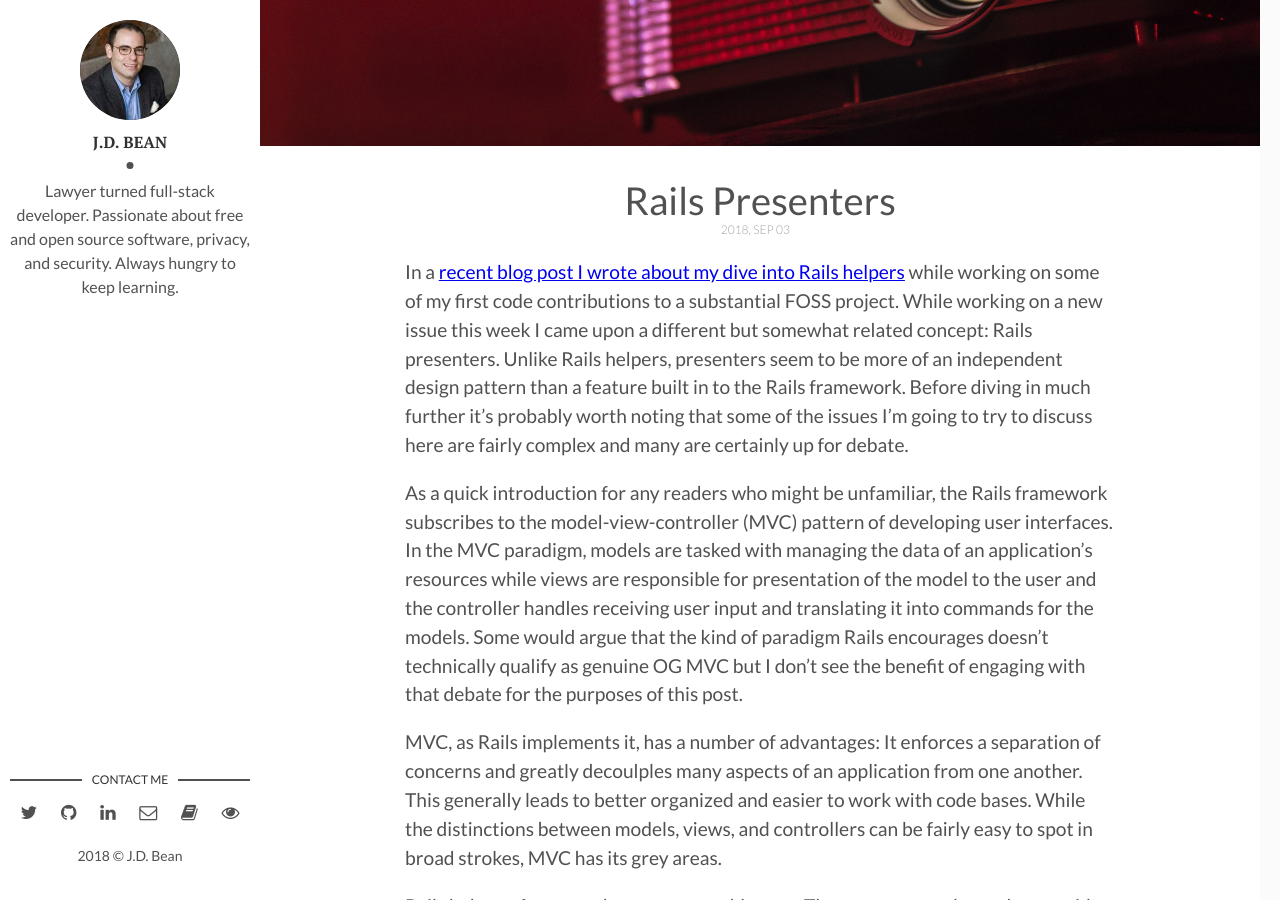
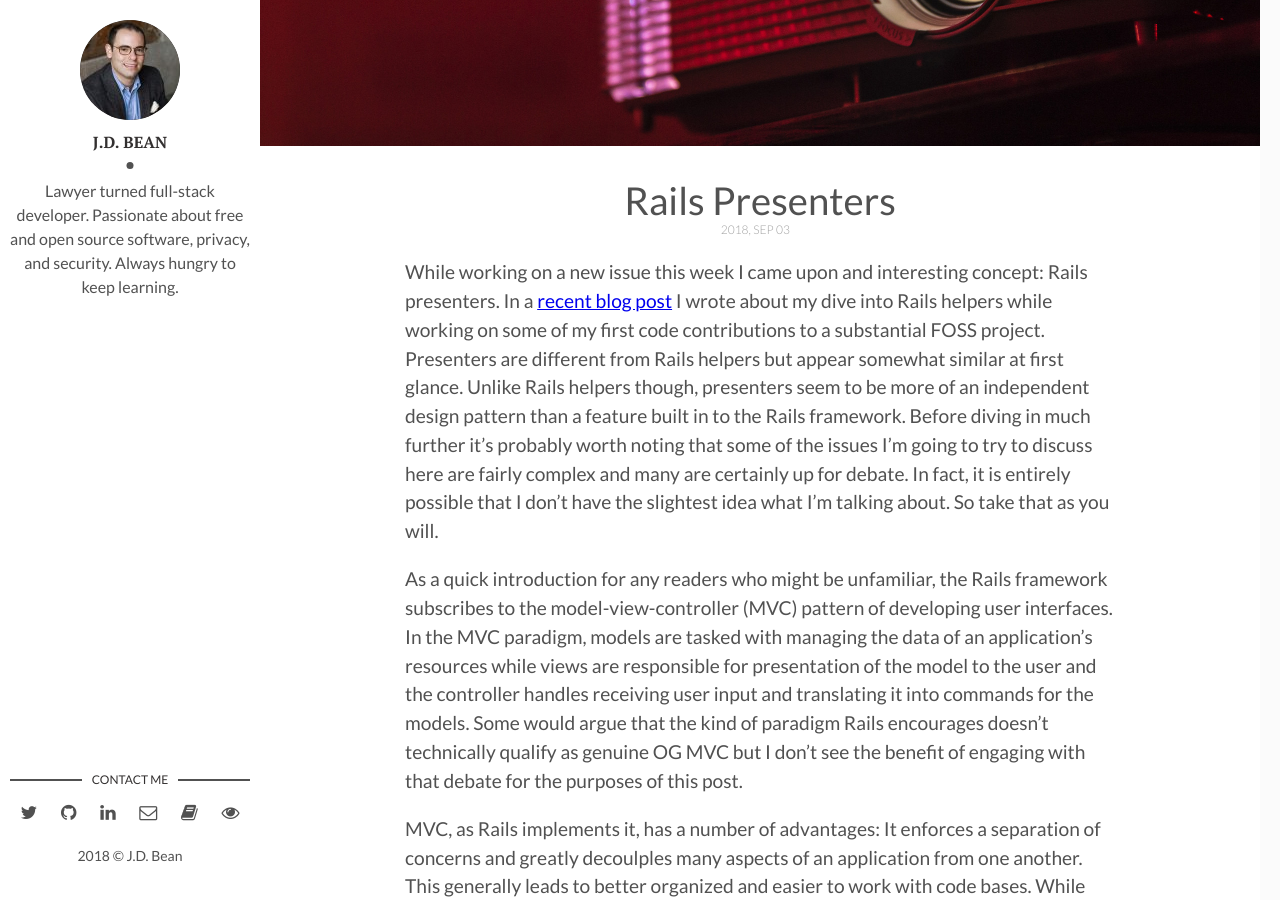
Before and after one commit to jdbean/blog-mirror, a Jekyll site: the page built from _posts/2018-09-02-rails-presenters.md, in a window 1280 px wide and 900 px high, scrolled down 374 px. Built offline with Jekyll 4.4.1, drawn with Linux system fonts in a browser that asks for light colours.

Commit message:
drafting

```diff
--- a/_posts/2018-09-02-rails-presenters.md
+++ b/_posts/2018-09-02-rails-presenters.md
@@ -12,7 +12,9 @@ tags:
 img: presentation.jpg
 ---
 
-In a [recent blog post I wrote about my dive into Rails helpers](/rails-helpers) while working on some of my first code contributions to a substantial FOSS project. While working on a new issue this week I came upon a different but somewhat related concept: Rails presenters. Unlike Rails helpers, presenters seem to be more of an independent design pattern than a feature built in to the Rails framework. Before diving in much further it's probably worth noting that some of the issues I'm going to try to discuss here are fairly complex and many are certainly up for debate.
+While working on a new issue this week I came upon and interesting concept: Rails presenters.
+<!-- more -->
+In a [recent blog post](/rails-helpers) I wrote about my dive into Rails helpers while working on some of my first code contributions to a substantial FOSS project. Presenters are different from Rails helpers but appear somewhat similar at first glance. Unlike Rails helpers though, presenters seem to be more of an independent design pattern than a feature built in to the Rails framework. Before diving in much further it's probably worth noting that some of the issues I'm going to try to discuss here are fairly complex and many are certainly up for debate. In fact, it is entirely possible that I don't have the slightest idea what I'm talking about. So take that as you will.
 
 As a quick introduction for any readers who might be unfamiliar, the Rails framework subscribes to the model-view-controller (MVC) pattern of developing user interfaces. In the MVC paradigm, models are tasked with managing the data of an application's resources while views are responsible for presentation of the model to the user and the controller handles receiving user input and translating it into commands for the models. Some would argue that the kind of paradigm Rails encourages doesn't technically qualify as genuine OG MVC but I don't see the benefit of engaging with that debate for the purposes of this post.
 
```
Also changed, not shown: _posts/2018-09-10-first-foss-contribution.md (added, +33 -0 lines).
